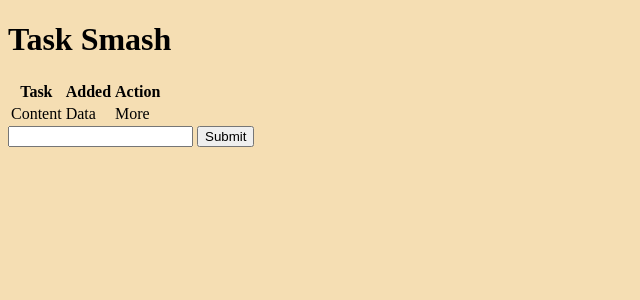
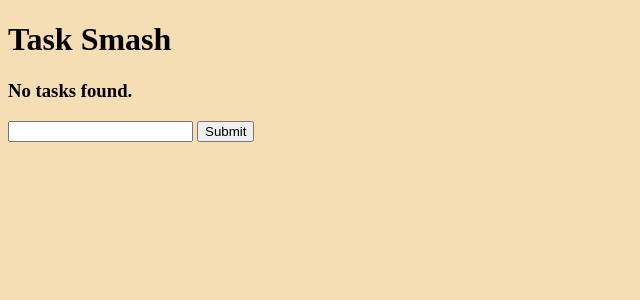
Before and after one commit to pythoneze/flask-task-app, a Flask app: page / in a window 1280 px wide. Shown: the top 300 px of the page, without its empty margins (0-640 px from the left). Run offline with Flask 3, Linux system fonts and the light colour scheme.

Commit message:
Upgrading the index file to show and send data

```diff
--- a/templates/index.html
+++ b/templates/index.html
@@ -7,19 +7,29 @@
 {% block body %}
 <div class="content">
     <h1>Task Smash</h1>
+
+    {% if tasks | length < 1 %}
+    <h3>No tasks found.</h3>
+    {% else %}
     <table>
         <tr>
             <th>Task</th>
             <th>Added</th>
             <th>Action</th>
         </tr>
+        {% for task in tasks %}
         <tr>
-            <td>Content</td>
-            <td>Data</td>
-            <td>More</td>
+            <td>{{tasks.content}}</td>
+            <td>{{tasks.date.strftime("%Y-%m-%d")}}</td>
+            <td>
+                <button onclick="deleteTask({{tasks.id}})">Delete</button>
+                <button onclick="completeTask({{tasks.id}})">Complete</button>
+            </td>
         </tr>
+        {% endfor %}
     </table>
-    <form action="">
+    {% endif %}
+    <form action="/" method="POST">
         <input type="text" name="content" id="content">
         <input type="submit" name="Add Task" id="btn_add">
     </form>
```
